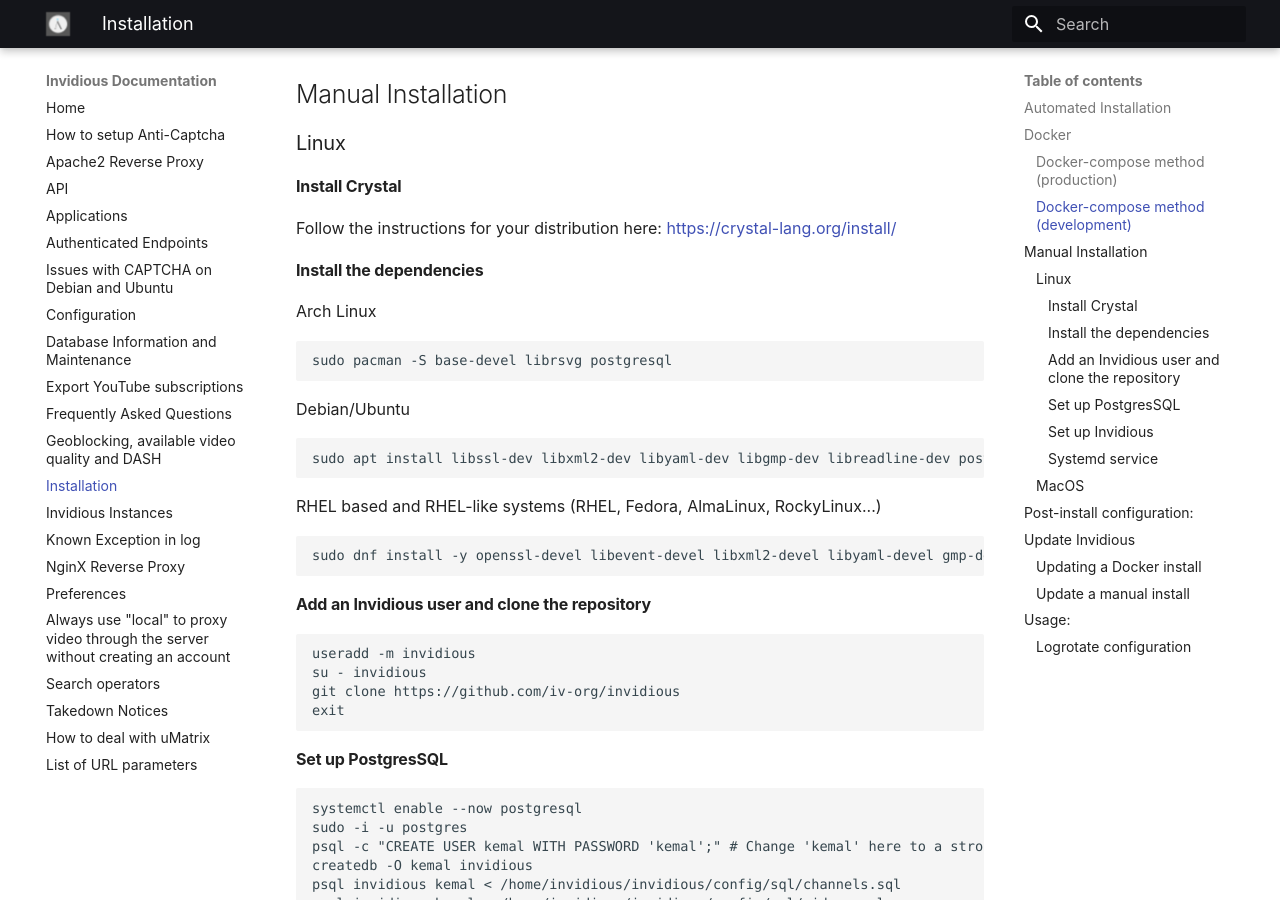
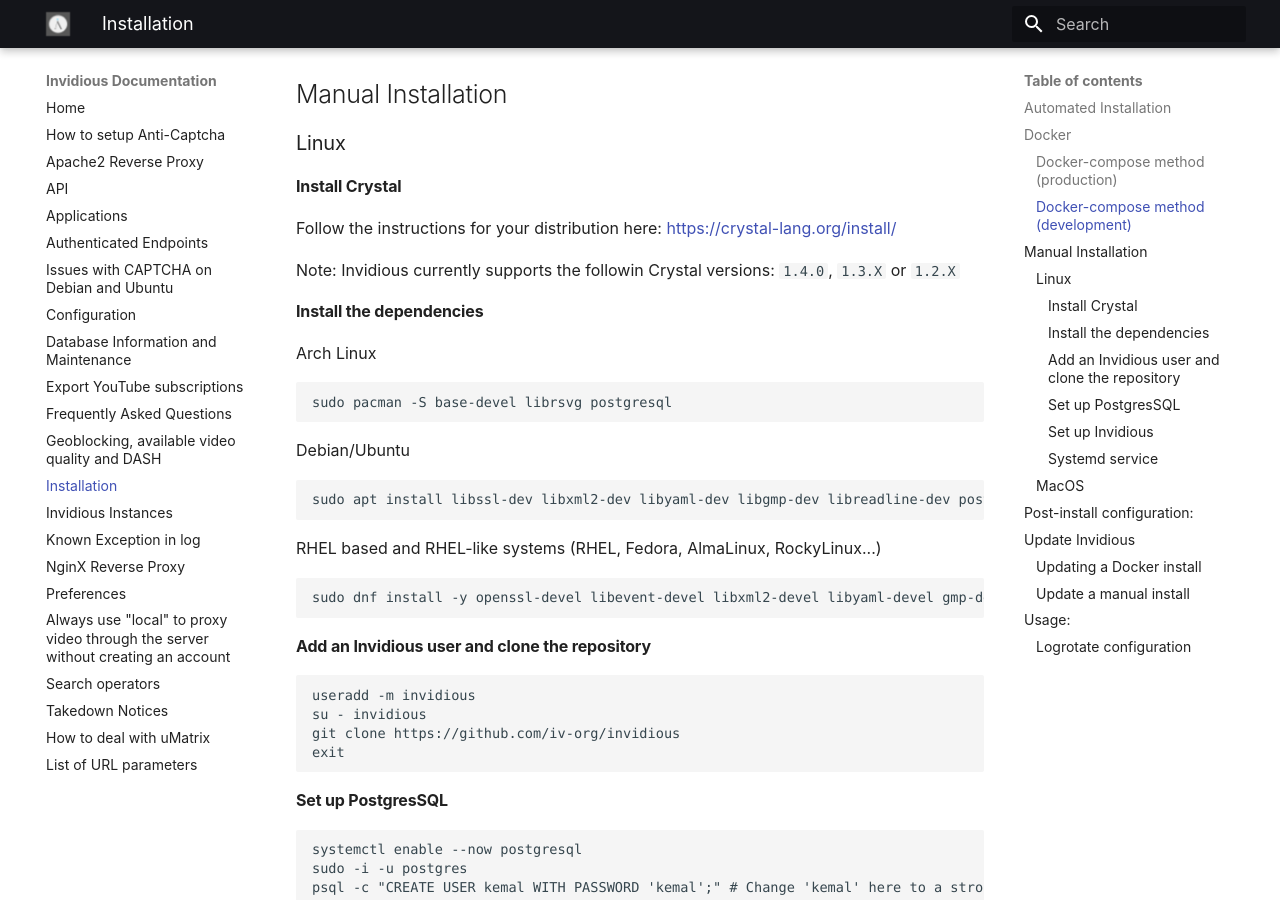
Before and after one commit to iv-org/documentation, an MkDocs documentation site: the page built from docs/installation.md, in a window 1280 px wide and 900 px high, scrolled down 2422 px. Built offline with MkDocs 1.6.1 and Material for MkDocs 9.7.7, drawn with Linux system fonts in a browser that asks for light colours.

Commit message:
Update the message instead of removing it

```diff
--- a/docs/installation.md
+++ b/docs/installation.md
@@ -107,6 +107,8 @@
 #### Install Crystal
 
 Follow the instructions for your distribution here: https://crystal-lang.org/install/
+
+Note: Invidious currently supports the followin Crystal versions: `1.4.0`, `1.3.X` or `1.2.X`
 
 #### Install the dependencies
 
```
